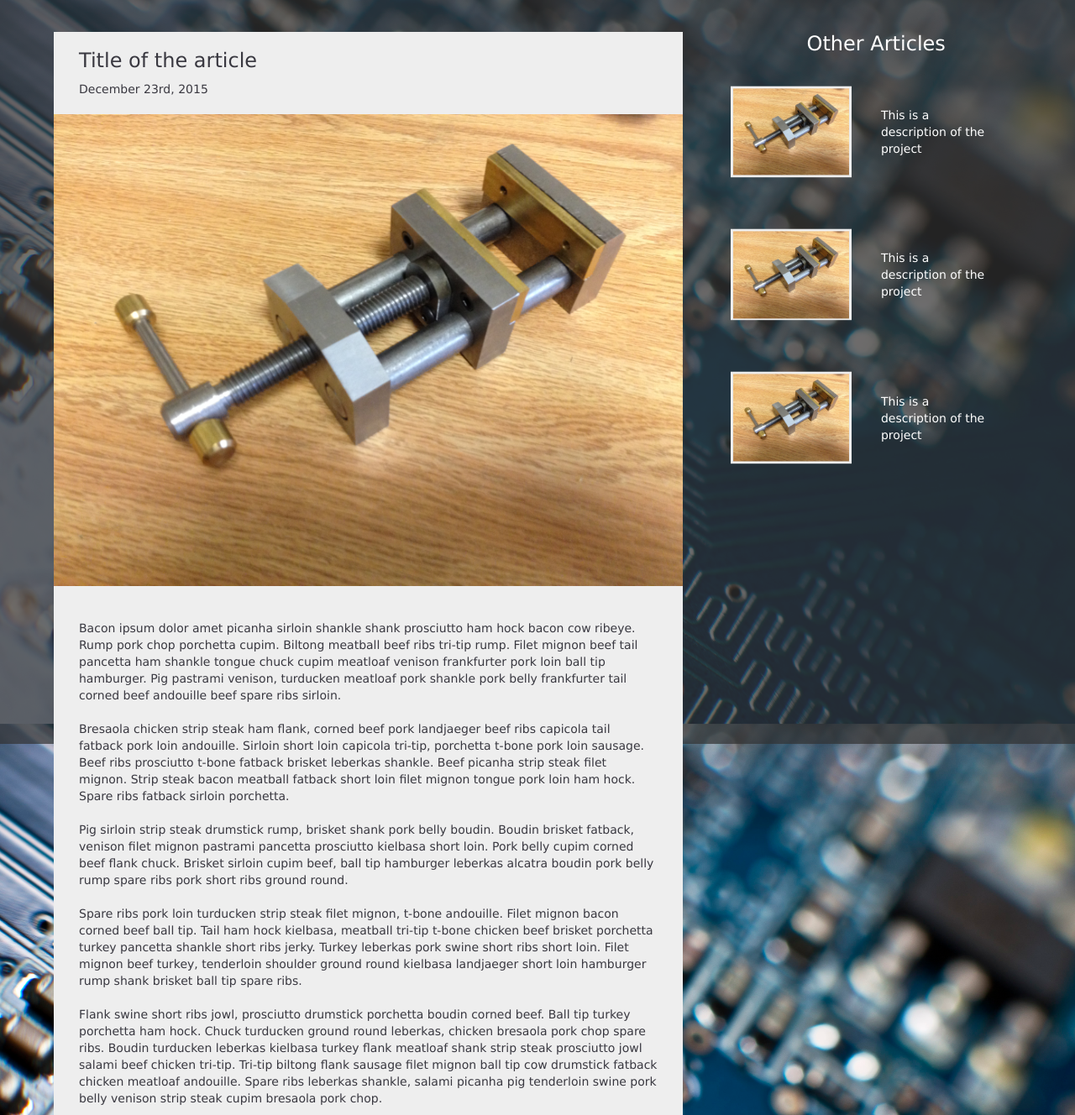
After one commit to ColtThomas/coltthomas.github.io, a PHP site: page /projects/articles/project_vise.html in a window 1280 px wide. The commit adds this page. Shown: the whole page at 84% size. Run offline with PHP 8.4, Linux system fonts and the light colour scheme.

Commit message:
js popup feature on index, additional styling and article template

```diff
--- /dev/null
+++ b/projects/articles/project_vise.html
@@ -0,0 +1,51 @@
+<html>
+    <head>
+        <meta name="viewport" content="width=device-width, initial-scale=1">
+        <link rel="stylesheet" type="text/css" href="../../styles/article.css">
+        <!--<script src="scripts/jquery.min.js"></script>-->
+        <!--<script src="../../scripts/script.js"></script>-->
+        <title>Portfolio - Colt Thomas</title>
+    </head>
+
+    <body>
+        <div class="opacityCover"></div>
+        <div class="responsiveBorder">
+<!--            <div id="derp" >-->
+                <article class="articlePage">
+                    <div class="articleTitle">
+                        <h1>Title of the article</h1>
+                        <p>December 23rd, 2015</p>
+                        <img src="../../images/project1.JPG" alt="image of project" class="headPic">
+                    </div>
+                    <div class="content">
+                        <p>Bacon ipsum dolor amet picanha sirloin shankle shank prosciutto ham hock bacon cow ribeye. Rump pork chop porchetta cupim. Biltong meatball beef ribs tri-tip rump. Filet mignon beef tail pancetta ham shankle tongue chuck cupim meatloaf venison frankfurter pork loin ball tip hamburger. Pig pastrami venison, turducken meatloaf pork shankle pork belly frankfurter tail corned beef andouille beef spare ribs sirloin.</p>
+                        <p>Bresaola chicken strip steak ham flank, corned beef pork landjaeger beef ribs capicola tail fatback pork loin andouille. Sirloin short loin capicola tri-tip, porchetta t-bone pork loin sausage. Beef ribs prosciutto t-bone fatback brisket leberkas shankle. Beef picanha strip steak filet mignon. Strip steak bacon meatball fatback short loin filet mignon tongue pork loin ham hock. Spare ribs fatback sirloin porchetta.</p>
+                        <p>Pig sirloin strip steak drumstick rump, brisket shank pork belly boudin. Boudin brisket fatback, venison filet mignon pastrami pancetta prosciutto kielbasa short loin. Pork belly cupim corned beef flank chuck. Brisket sirloin cupim beef, ball tip hamburger leberkas alcatra boudin pork belly rump spare ribs pork short ribs ground round.</p>
+                        <p>Spare ribs pork loin turducken strip steak filet mignon, t-bone andouille. Filet mignon bacon corned beef ball tip. Tail ham hock kielbasa, meatball tri-tip t-bone chicken beef brisket porchetta turkey pancetta shankle short ribs jerky. Turkey leberkas pork swine short ribs short loin. Filet mignon beef turkey, tenderloin shoulder ground round kielbasa landjaeger short loin hamburger rump shank brisket ball tip spare ribs.</p>
+                        <p>Flank swine short ribs jowl, prosciutto drumstick porchetta boudin corned beef. Ball tip turkey porchetta ham hock. Chuck turducken ground round leberkas, chicken bresaola pork chop spare ribs. Boudin turducken leberkas kielbasa turkey flank meatloaf shank strip steak prosciutto jowl salami beef chicken tri-tip. Tri-tip biltong flank sausage filet mignon ball tip cow drumstick fatback chicken meatloaf andouille. Spare ribs leberkas shankle, salami picanha pig tenderloin swine pork belly venison strip steak cupim bresaola pork chop.</p>
+                    </div>
+                </article>
+        <aside class="sidebar">
+            <h1>Other Articles</h1>
+            <div class="projectSide">
+                <div class="sideIcon"><img src="../../images/project1.JPG" alt="Sidebar project icon link"></div>
+                <div class="sideDescription"><p>This is a description of the project</p></div>
+            </div>
+            <div class="projectSide">
+                <div class="sideIcon"><img src="../../images/project1.JPG" alt="Sidebar project icon link"></div>
+                <div class="sideDescription"><p>This is a description of the project</p></div>
+            </div>
+            <div class="projectSide">
+                <div class="sideIcon"><img src="../../images/project1.JPG" alt="Sidebar project icon link"></div>
+                <div class="sideDescription"><p>This is a description of the project</p></div>
+            </div>
+        </aside>
+            </div>
+
+
+
+
+        <!--</div>-->
+        <!--<p class="test">Hello World</p>-->
+  </body>
+</html>
```
Also changed, not shown: index.html (+45 -3 lines), scripts/script.js (+8 -0 lines), styles/style.css (+18 -2 lines).
